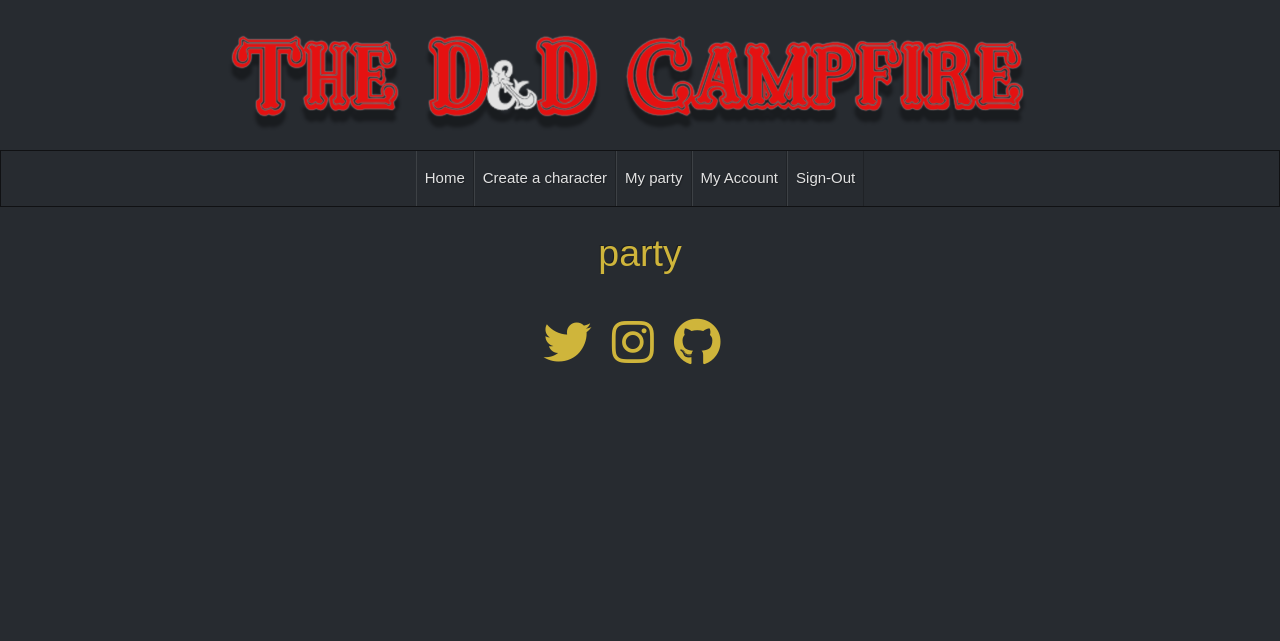
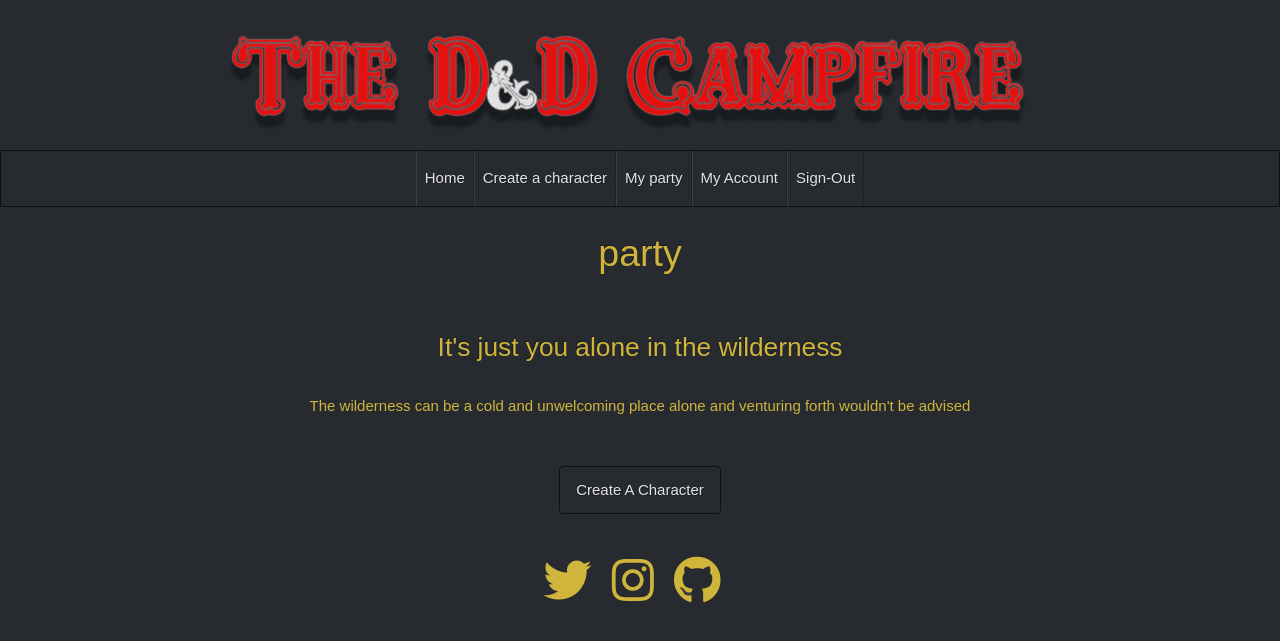
Before and after one commit to D0nni387/The-DND-Campfire, a Flask app: page /party in a window 1280 px wide. Shown: the top 641 px of the page. Run offline with Flask 2, Linux system fonts and the light colour scheme; the visitor is signed in with stand-in values (Sample User, id 1); data that the repository does not hold is empty; some libraries are stand-ins or nearby versions; some web fonts are replaced.

Commit message:
Added content if no characters created yet

```diff
--- a/templates/components/character-card.html
+++ b/templates/components/character-card.html
@@ -1,10 +1,12 @@
 {% block charcard %}
 <div class="container">
   <div class="row">
+    {% if party %}
     {% for characters in party %}
     <div class="col-sm-12 col-md-6 col-lg-4">
       <div class="card custom-card character">
-        <img class="card-img-top card-image" src="/static/images/avatars/{{characters.gender}}-{{characters.class}}.png" alt="Card image cap">
+        <img class="card-img-top card-image" src="/static/images/avatars/{{characters.gender}}-{{characters.class}}.png"
+          alt="Card image cap">
         <div class="card-body">
           <h5 class="card-title">{{characters.name}}</h5>
         </div>
@@ -14,12 +16,25 @@
           <li class="list-group-item character-list">Hit Die: {{characters.hit_die}}</li>
         </ul>
         <div class="card-body btn-format">
-          <a href="{{url_for('edit_character', character_id=characters._id)}}" class="btn card-link" aria-label="Edit Character">View/Edit</a>
-          <a href="{{url_for('delete_character', character_id=characters._id)}}" class="btn card-link" aria-label="Delete Character">Delete</a>
+          <a href="{{url_for('edit_character', character_id=characters._id)}}" class="btn card-link"
+            aria-label="Edit Character">View/Edit</a>
+          <a href="{{url_for('delete_character', character_id=characters._id)}}" class="btn card-link"
+            aria-label="Delete Character">Delete</a>
         </div>
       </div>
     </div>
     {% endfor %}
+    {% else %}
+    <div class="col-12">
+      <h3 class="header">It's just you alone in the wilderness</h3>
+    </div>
+    <div class="col-12 paragraph-format">
+      <p>The wilderness can be a cold and unwelcoming place alone and venturing forth wouldn't be advised</p>
+    </div>
+    <div class="col-12 btn-format">
+      <a href="{{ url_for('create_character') }}" class="btn">Create A Character</a>
+    </div>
+    {% endif %}
   </div>
 </div>
 {% endblock %}
```
